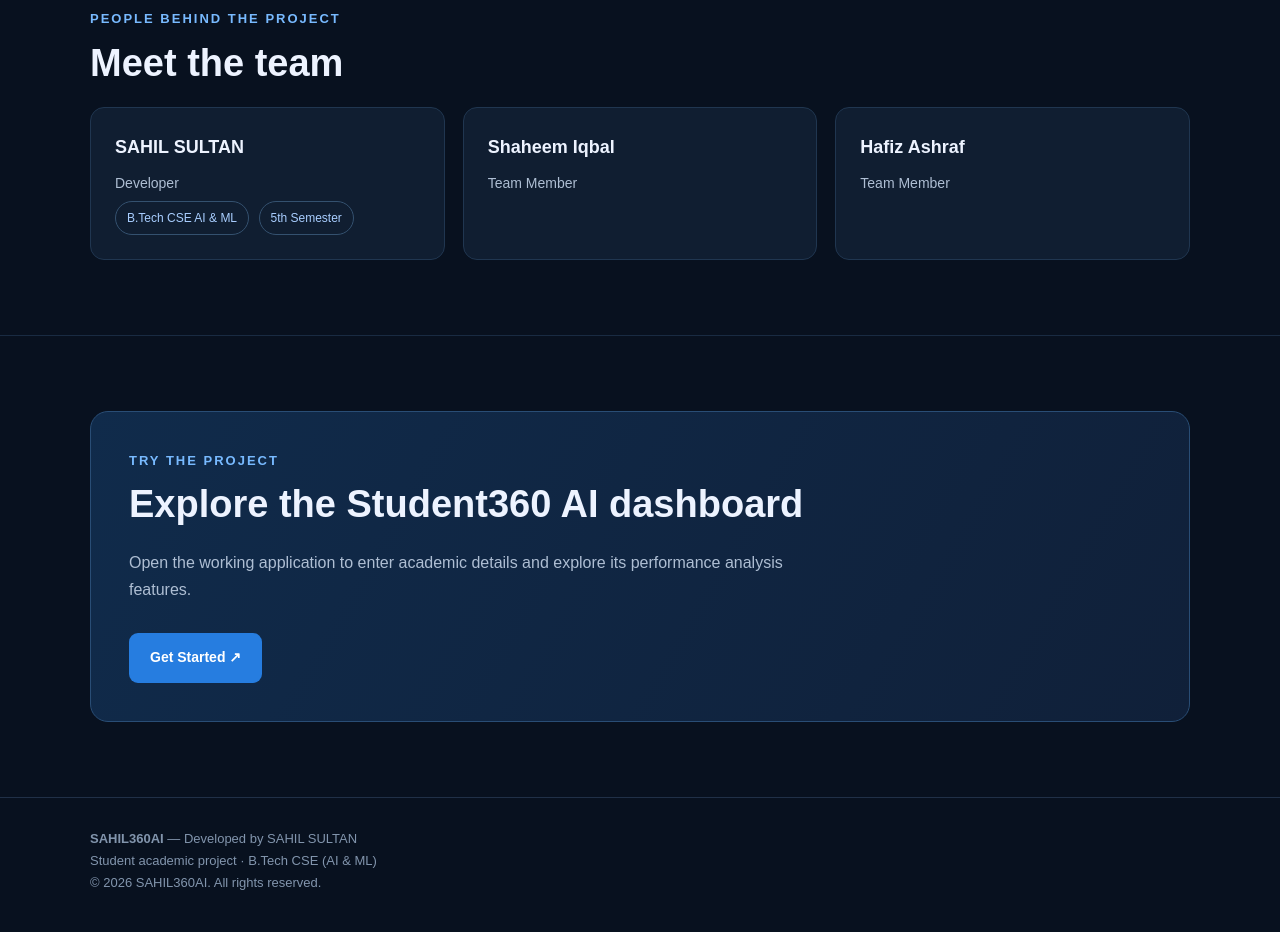
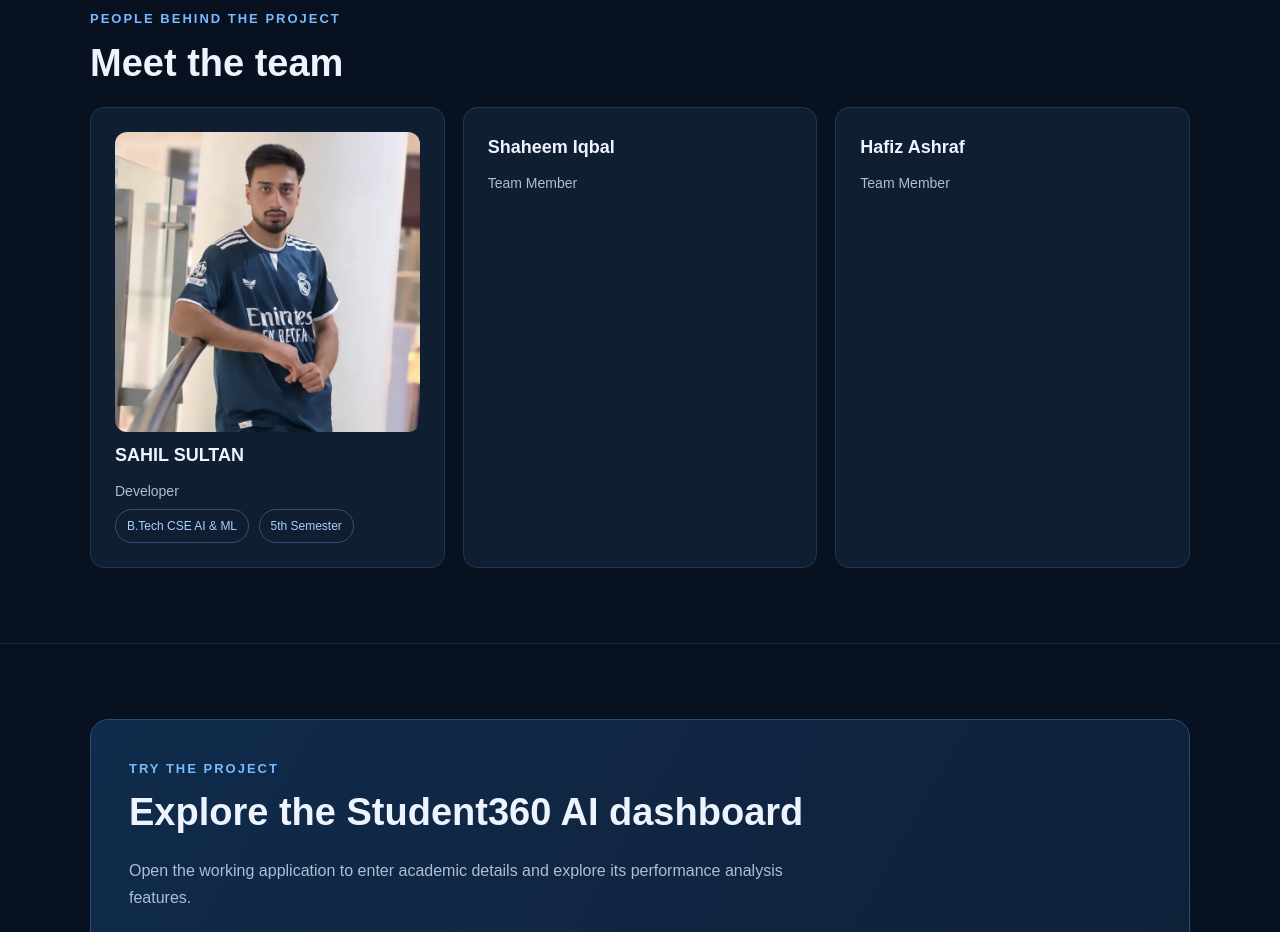
Before and after one commit to sahilsultan1919/Student360-AI, a plain HTML site: page index.html in a window 1280 px wide. Shown: the part 2420-3352 px from the top of the page. Drawn offline with Linux system fonts and the light colour scheme.

Commit message:
Update index.html

```diff
--- a/index.html
+++ b/index.html
@@ -1,4 +1,3 @@
-
 <!DOCTYPE html>
 <html lang="en">
 <head>
@@ -203,6 +202,10 @@ to help students review their progress.</p>
 <h2>Meet the team</h2>
 <div class="grid">
 <div class="card">
+<img src="profile.jpg"
+     alt="Sahil Sultan"
+     style="width:100%;max-height:300px;
+     object-fit:cover;border-radius:12px;">
 <h3>SAHIL SULTAN</h3>
 <p>Developer</p>
 <div class="pill">B.Tech CSE AI & ML</div>
```
